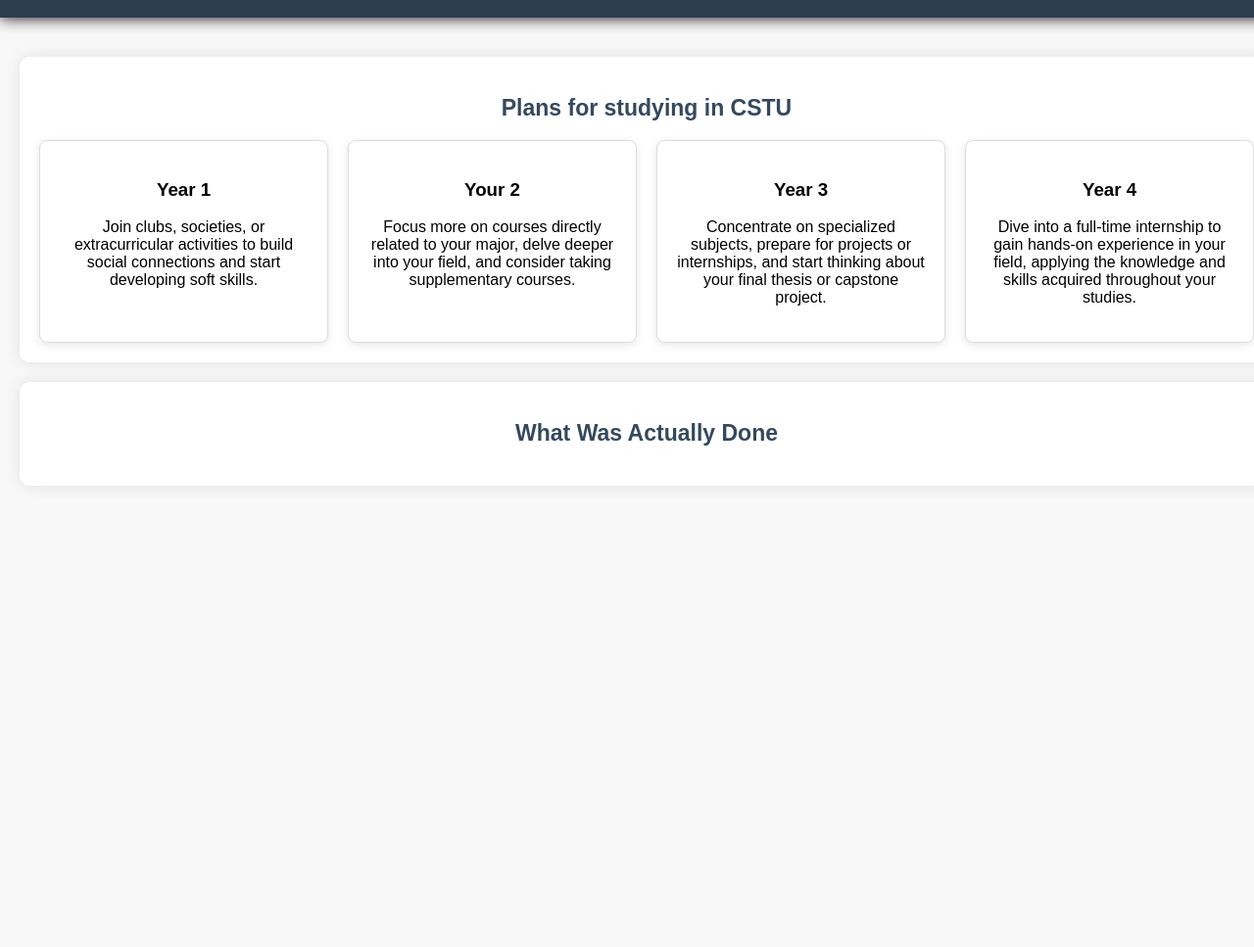
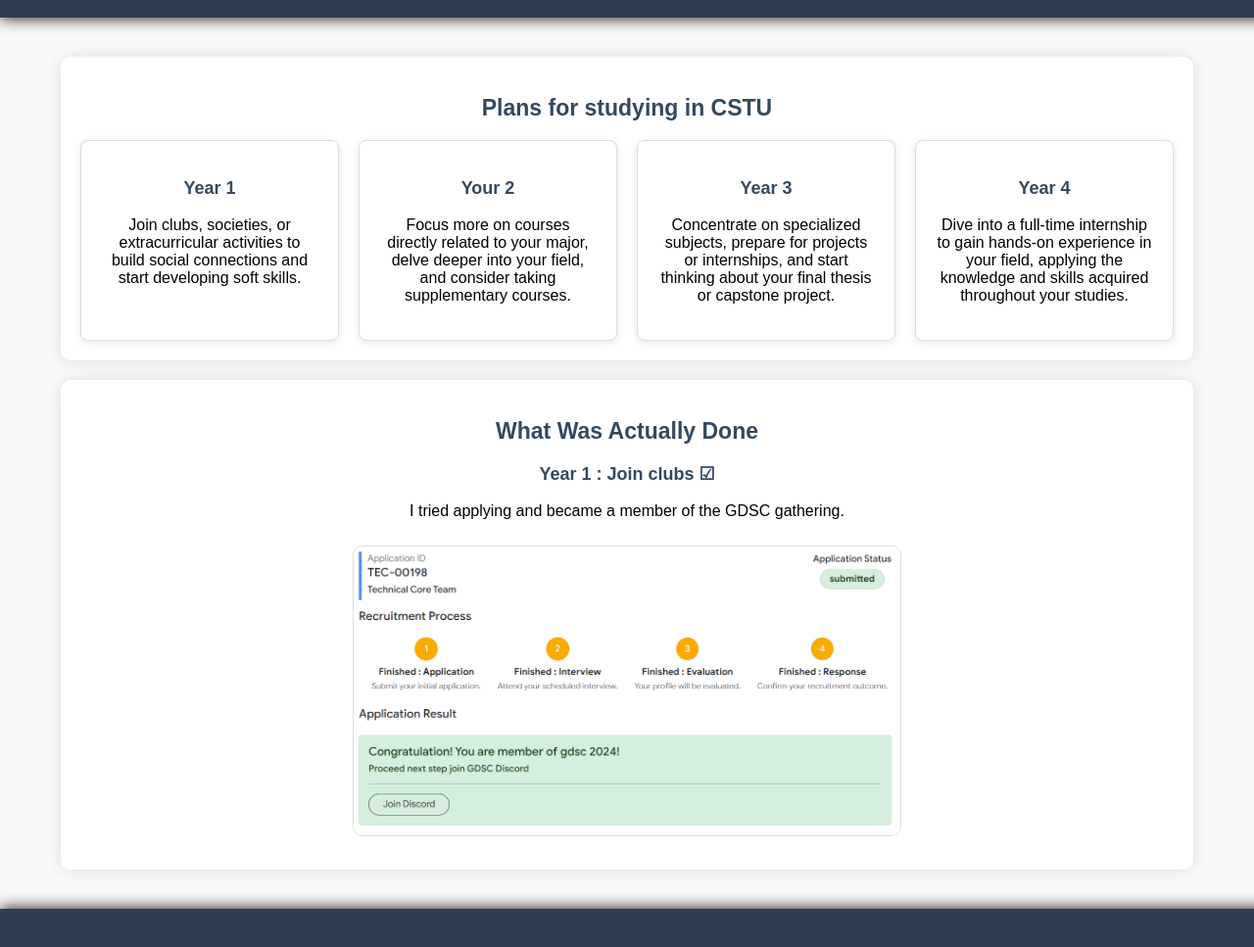
Before and after one commit to MathaveeSomjai/6709616830_MyCSTUStory, a plain HTML site: page myjourney.html in a window 1280 px wide. Shown: the part 125-1092 px from the top of the page at 98% size. Before the commit the page ends 800 px from the top, so only its background shows below. Drawn offline with Linux system fonts and the light colour scheme.

Commit message:
add content in What Was Actually Done

```diff
--- a/myjourney.html
+++ b/myjourney.html
@@ -46,10 +46,18 @@
     </section>
     <section class="boxshow">
         <h2>What Was Actually Done</h2>
+        <h3>Year 1 : Join clubs ☑ </h3>
+        <p>I tried applying and became a member of the GDSC gathering.</p>
+        <img src="./resoures/gdsc.png" alt="check resoures gdsc.png">
+
 
     </section>
     </main>
 
+    <header>
+        <!--ตัวอักษรเลื่อน-->
+        <marquee>My real plans for next year are to watch anime Ginpachi snsei and Lord of the mysteries </marquee>
+    </header>
 
 </body>
 </html>
--- a/mystyle.css
+++ b/mystyle.css
@@ -2,6 +2,8 @@ body {
     font-family: 'Arial', sans-serif;
     background-color: #f8f8f8;
     margin: 0;
+    overflow-x: hidden; /*ซ่อนแถบเลื่อนในแนวแกน x*/
+
 }
 
 /*กล่องด้านบน*/
@@ -49,6 +51,12 @@ h1 {
 h2 {
     font-size: 23px;
     color: #34495e;
+
+}
+
+h3 {
+    font-size: 18px;
+    color: #34495e;
 }
 
 main {
@@ -62,7 +70,7 @@ main {
     padding: 20px;
     border-radius: 10px;
     box-shadow: 0px 0px 15px rgba(0, 0, 0, 0.1);
-    width: 100%;
+    width: 90%;
 }
 
 video {
@@ -74,9 +82,9 @@ video {
 }
 
 .boxshow img {
-    width: 80%;
+    width: 50%;
     height: auto;
-    margin-top: 10px;
+    margin: 10px;
     border-radius: 10px;
     border: 1px solid #ddd;
 }
@@ -130,3 +138,8 @@ audio {
     box-shadow: 0px 2px 8px rgba(0, 0, 0, 0.1);
     width: 23%;
 }
+
+/*ใช้เพื่อเพิ่มลูกเล่น เมื่อเอาเม้สชี้กล่องในคลาสyearจะใหญ่ขึ้น*/
+ .year:hover {
+     transform: scale(1.05);
+ }
```
Also changed, not shown: index.html (+2 -1 lines), resoures/gdsc.png (added).
